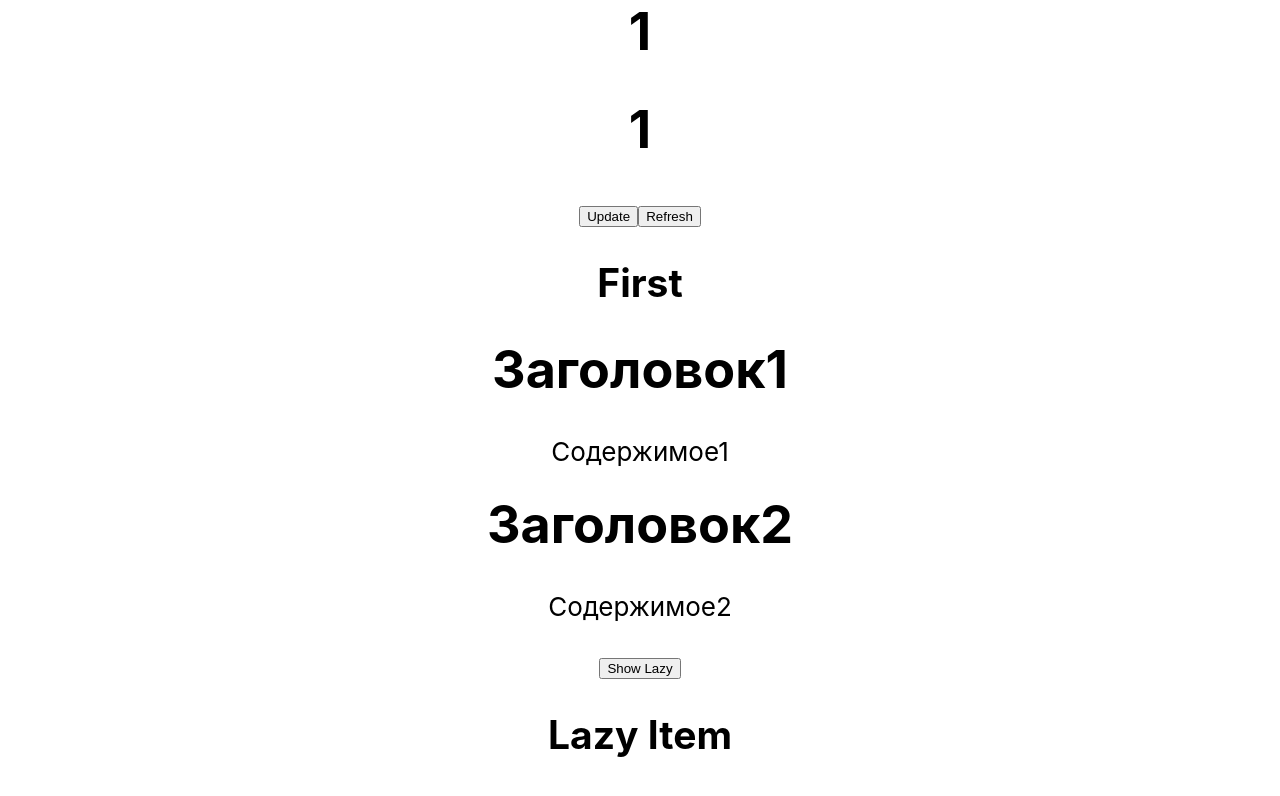
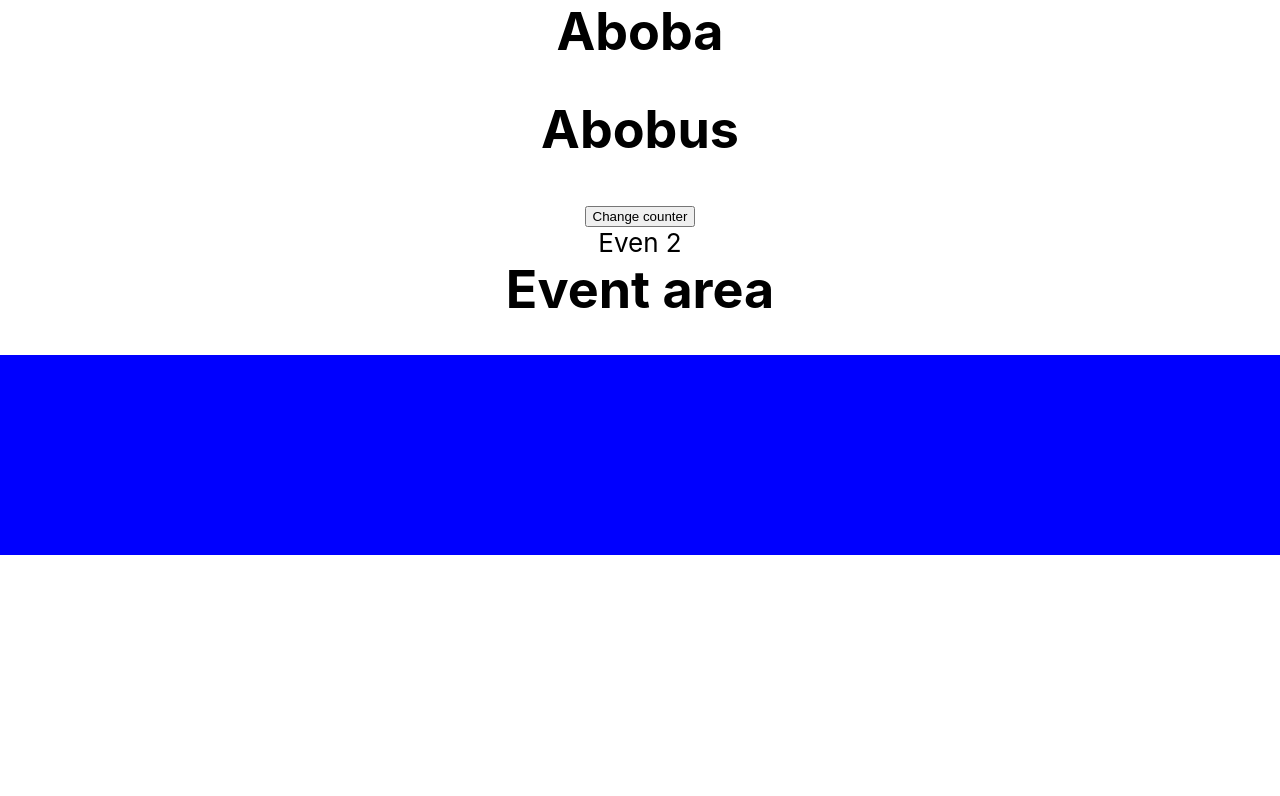
Before and after one commit to TheShyen/ReactTest, a React (Create React App) app: page / in a window 1280 px wide. Shown: the top 796 px of the page. Built offline with nearby package versions, Linux system fonts and the light colour scheme.

Commit message:
react api

```diff
--- a/src/App.css
+++ b/src/App.css
@@ -25,3 +25,7 @@ h1 {
     align-items: center;
     justify-content: center;
 }
+.area {
+    height: 200px;
+    background-color: blue;
+}
--- a/src/App.js
+++ b/src/App.js
@@ -20,16 +20,17 @@ import IsValidElement from "./components/reactApi/IsValidElement";
 import ChildrenMap from "./components/reactApi/ChildrenMap";
 import Children from "./components/reactApi/Children";
 import ReactLazy from "./components/reactApi/ReactLazy";
+import DefaultProps from "./components/reactApi/DefaultProps";
+import FlushSync from "./components/reactApi/FlushSync";
+import Events from "./components/reactApi/Events";
 const numbers = [1, 2, 3, 4, 5];
 
 function App() {
     return (
         <div className="App">
-            <ReactMemo />
-            <IsValidElement />
-            <Children />
-            <ChildrenMap />
-            <ReactLazy />
+            <DefaultProps />
+            <FlushSync />
+            <Events />
         </div>
     );
 }
--- /dev/null
+++ b/src/components/reactApi/DefaultProps.js
@@ -0,0 +1,21 @@
+import React from "react";
+class Foo extends React.Component {
+    render() {
+        return <h1>{this.props.content}</h1>;
+    }
+}
+
+Foo.defaultProps = { content: "Aboba" };
+
+function DefaultProps() {
+    return (
+        <div>
+            <Foo />
+            <Foo content="Abobus" />
+            <Foo content={null} />
+            <Foo content={false} />
+        </div>
+    );
+}
+
+export default DefaultProps;
--- /dev/null
+++ b/src/components/reactApi/Events.js
@@ -0,0 +1,13 @@
+export default function Events() {
+    function enterHandler(e) {
+        console.log(e);
+        console.log(e.nativeEvent);
+    }
+
+    return (
+        <div className="ev">
+            <h1>Event area</h1>
+            <div className="area" onPointerEnter={enterHandler} />
+        </div>
+    );
+}
--- /dev/null
+++ b/src/components/reactApi/FlushSync.js
@@ -0,0 +1,38 @@
+import React, { useState } from "react";
+import { flushSync } from "react-dom";
+
+function Foo() {
+    const [count, setCount] = useState(2);
+    const [flag, setFlag] = useState(false);
+
+    function handleClick() {
+        flushSync(() => {
+            setCount((c) => c + 1);
+        });
+
+        flushSync(() => {
+            setFlag((f) => !f);
+        });
+    }
+
+    console.log("rerend");
+
+    return (
+        <>
+            <button onClick={handleClick}>Change counter</button>
+            <div>
+                {flag ? "Odd" : "Even"} {count}
+            </div>
+        </>
+    );
+}
+
+function FlushSync() {
+    return (
+        <div>
+            <Foo />
+        </div>
+    );
+}
+
+export default FlushSync;
```
